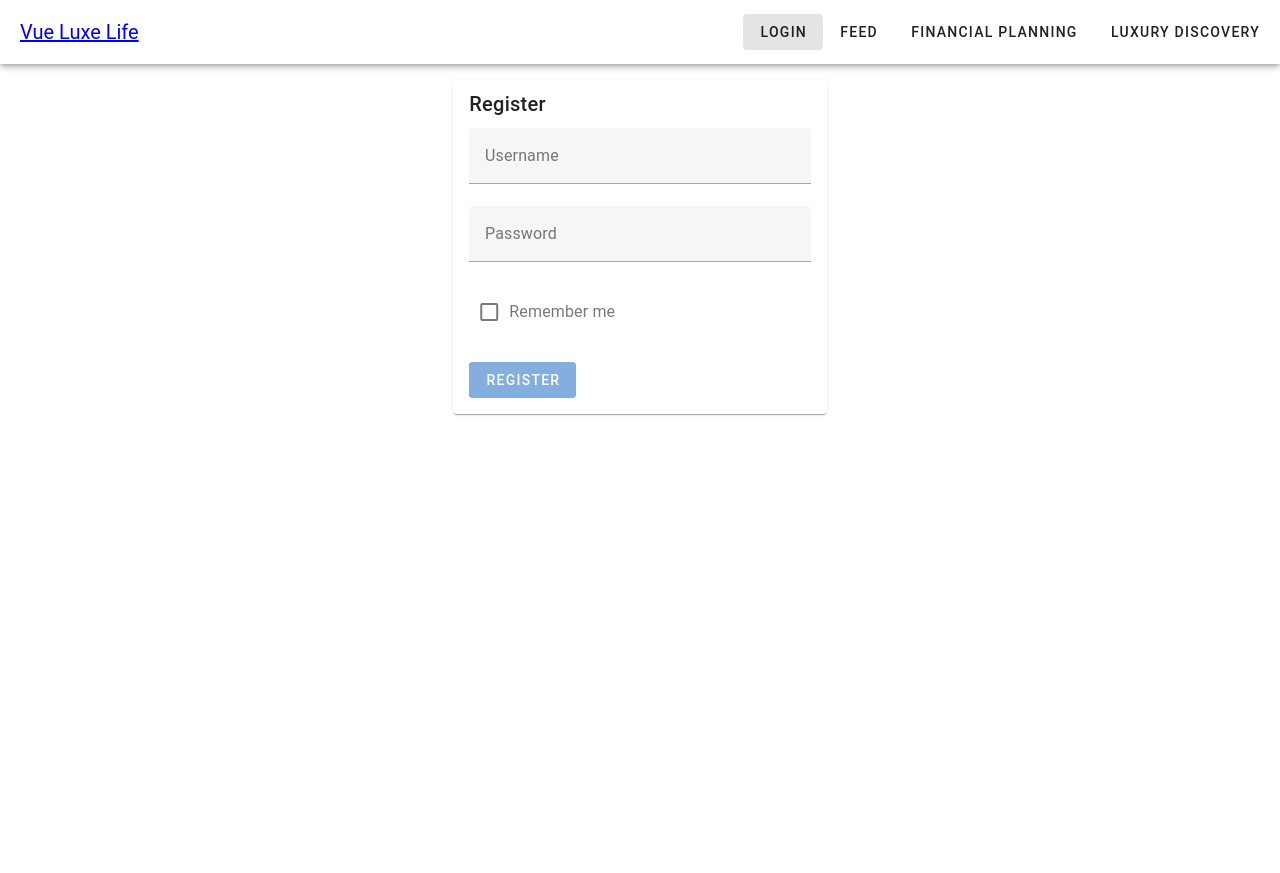
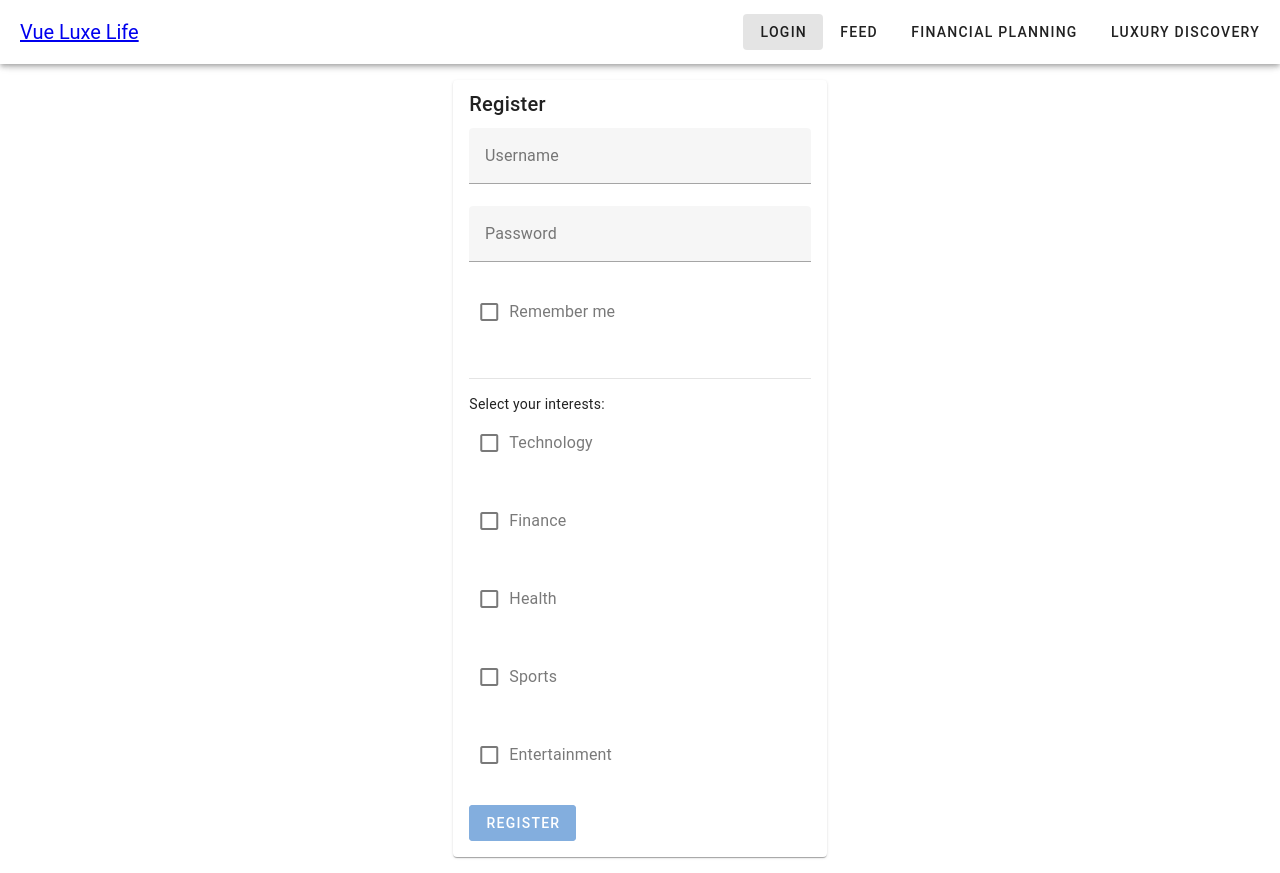
Before and after one commit to lorenzdes/finance-luxury-app, a Vue app: page /login in a window 1280 px wide. Before the commit the page ends 800 px from the top, so only its background shows below. Built offline with nearby package versions, Linux system fonts and the light colour scheme.

Commit message:
snackbar select one interest

```diff
--- a/src/components/LoginPage.vue
+++ b/src/components/LoginPage.vue
@@ -20,12 +20,25 @@
                 type="password"
               ></v-text-field>
               <v-checkbox v-model="rememberMe" label="Remember me"></v-checkbox>
+
+              <v-divider class="my-4"></v-divider>
+
+              <p>Select your interests:</p>
+              <v-checkbox v-model="interests" label="Technology" value="Technology"></v-checkbox>
+              <v-checkbox v-model="interests" label="Finance" value="Finance"></v-checkbox>
+              <v-checkbox v-model="interests" label="Health" value="Health"></v-checkbox>
+              <v-checkbox v-model="interests" label="Sports" value="Sports"></v-checkbox>
+              <v-checkbox v-model="interests" label="Entertainment" value="Entertainment"></v-checkbox>
+
               <v-btn :disabled="!valid" color="primary" @click="register">Register</v-btn>
             </v-form>
           </v-card-text>
         </v-card>
       </v-col>
     </v-row>
+    <v-snackbar v-model="showSnackbar" timeout="3000">
+      Please select at least one interest.
+    </v-snackbar>
   </v-container>
 </template>
 
@@ -39,14 +52,20 @@ export default {
       username: '',
       password: '',
       rememberMe: false,
+      interests: [], // Store selected interests
+      showSnackbar: false, // Snackbar visibility
     };
   },
   methods: {
     ...mapActions(['setUser']),
     register() {
+      if (this.interests.length === 0) {
+        this.showSnackbar = true;
+        return;
+      }
       const user = {
         name: this.username,
-        preferences: ['Technology', 'Finance'], // Example preferences
+        preferences: this.interests, // Save the selected interests
       };
       this.setUser(user);
       console.log('Registration successful!');
@@ -55,3 +74,7 @@ export default {
   },
 };
 </script>
+
+<style scoped>
+/* Add your styles here */
+</style>
--- a/src/views/HomePage.vue
+++ b/src/views/HomePage.vue
@@ -92,3 +92,4 @@ onMounted(() => {
   text-decoration: underline;
 }
 </style>
+s
```
